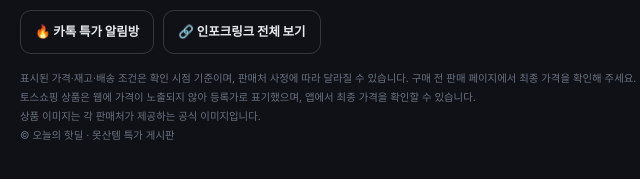
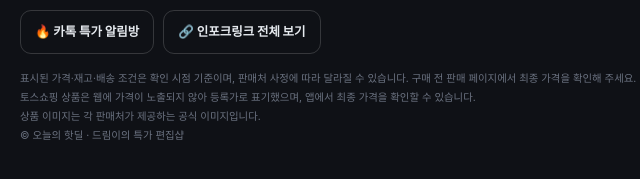
Before and after one commit to qordnsehd/today-hotdeal, a plain HTML site: page index.html in a window 1280 px wide. Shown: the part 4106-4285 px from the top of the page, 60-700 px from the left. Drawn offline with Linux system fonts and the light colour scheme.

Commit message:
푸터 브랜드명 정리

```diff
--- a/index.html
+++ b/index.html
@@ -362,7 +362,7 @@
       표시된 가격·재고·배송 조건은 확인 시점 기준이며, 판매처 사정에 따라 달라질 수 있습니다. 구매 전 판매 페이지에서 최종 가격을 확인해 주세요.<br>
       토스쇼핑 상품은 웹에 가격이 노출되지 않아 등록가로 표기했으며, 앱에서 최종 가격을 확인할 수 있습니다.<br>
       상품 이미지는 각 판매처가 제공하는 공식 이미지입니다.<br>
-      © 오늘의 핫딜 · 못산템 특가 게시판
+      © 오늘의 핫딜 · 드림이의 특가 편집샵
     </small>
   </div>
 </footer>
```
